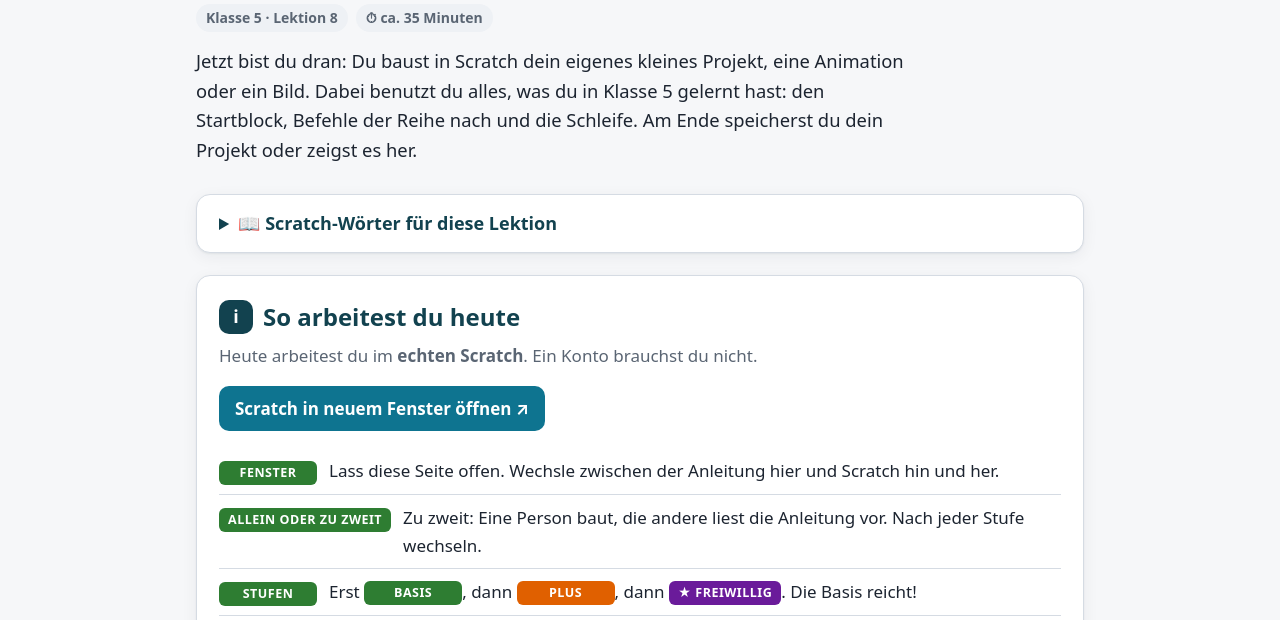
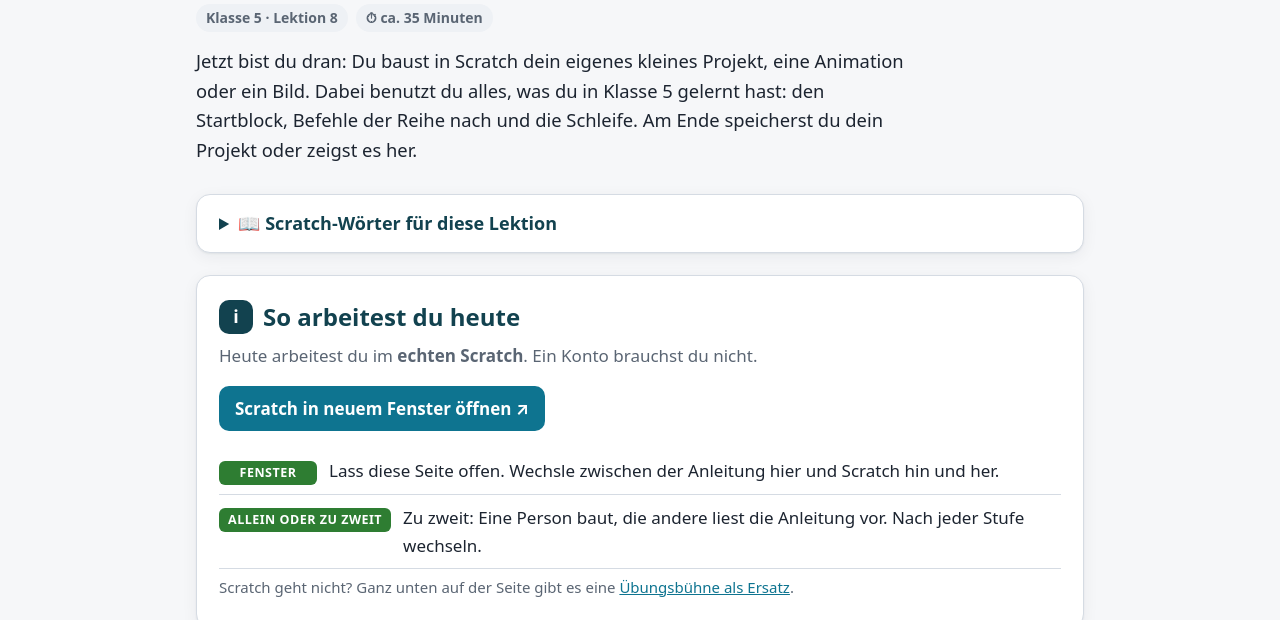
Before and after one commit to baumlaube/scratch-course, a plain HTML site: page k5/08-mein-projekt.html in a window 1280 px wide. Shown: the part 180-800 px from the top of the page. Drawn offline with Linux system fonts and the light colour scheme.

Commit message:
Stand 23.11.2026
Projektstand fd30850 Legende Basis/Plus/Freiwillig entfernt (Startseite, K5/08); Stufen direkt an den Projektaufgaben benannt

Co-Authored-By: Claude Opus 5.5 <noreply@anthropic.com>

```diff
--- a/k5/08-mein-projekt.html
+++ b/k5/08-mein-projekt.html
@@ -94,7 +94,6 @@
     <ul class="tasks">
       <li><span class="badge basis">Fenster</span><span>Lass diese Seite offen. Wechsle zwischen der Anleitung hier und Scratch hin und her.</span></li>
       <li><span class="badge basis">Allein oder zu zweit</span><span>Zu zweit: Eine Person baut, die andere liest die Anleitung vor. Nach jeder Stufe wechseln.</span></li>
-      <li><span class="badge basis">Stufen</span><span>Erst <span class="badge basis">Basis</span>, dann <span class="badge plus">Plus</span>, dann <span class="badge expedition">★ Freiwillig</span>. Die Basis reicht!</span></li>
     </ul>
     <p class="note">Scratch geht nicht? Ganz unten auf der Seite gibt es eine <a href="#ersatz">Übungsbühne als Ersatz</a>.</p>
   </section>
@@ -126,7 +125,7 @@
 
   <details class="card idee" id="idee-tanz">
     <summary>💃 Idee A: Die Tanz-Show</summary>
-    <h3><span class="badge basis">Basis</span> Die Katze tanzt</h3>
+    <h3><span class="badge basis">Basis</span> Die Katze tanzt <span class="chip">Das reicht schon!</span></h3>
     <ol class="howto">
       <li>Zieh <em>Wenn ⚑ angeklickt wird</em> auf die Fläche. Darunter: <em>gehe zu x: 0 y: 0</em> und <em>setze Richtung auf 90 Grad</em>. So fängt die Katze immer gleich an.</li>
       <li>Die Katze sagt etwas: <em>sage Schaut mal! für 2 Sekunden</em>.</li>
@@ -134,10 +133,10 @@
       <li>Zum Schluss: <em>sage Tada! für 2 Sekunden</em>. Klick auf ⚑.</li>
     </ol>
     <div data-script='["flag",["goto",0,0],["dir",90],["say","Schaut mal!",2],["repeat",10,[["right",15],["wait",0.3],["left",15],["costume"],["wait",0.3]]],["say","Tada!",2]]' data-small></div>
-    <h3><span class="badge plus">Plus</span> Eine Pirouette</h3>
+    <h3><span class="badge plus">Plus</span> Eine Pirouette <span class="chip">wenn die Basis läuft</span></h3>
     <p>Setz nach der Schleife eine <strong>zweite</strong> Schleife: <em>wiederhole 24 mal</em>, darin <em>drehe dich ↻ um 15 Grad</em>.
       Überleg: Wie weit dreht sich die Katze insgesamt? (24 × 15 = ?)</p>
-    <h3><span class="badge expedition">★ Freiwillig</span> Mehr Show</h3>
+    <h3><span class="badge expedition">★ Freiwillig</span> Mehr Show <span class="chip">wenn du noch Zeit hast</span></h3>
     <ul>
       <li>Unten rechts auf <strong>Bühnenbild wählen</strong> klicken und einen Hintergrund aussuchen.</li>
       <li>Die ganze Tanz-Schleife 3-mal wiederholen: eine Schleife in der Schleife!</li>
@@ -146,7 +145,7 @@
 
   <details class="card idee" id="idee-blume">
     <summary>🌸 Idee B: Die Blumenwiese</summary>
-    <h3><span class="badge basis">Basis</span> Eine Blume</h3>
+    <h3><span class="badge basis">Basis</span> Eine Blume <span class="chip">Das reicht schon!</span></h3>
     <ol class="howto">
       <li>Unten links auf <strong>Erweiterung hinzufügen</strong> klicken und <strong>Malstift</strong> wählen.</li>
       <li>Unter <em>Wenn ⚑ angeklickt wird</em>: <em>lösche alles</em>, <em>gehe zu x: 0 y: 0</em>, <em>setze Richtung auf 90 Grad</em>.</li>
@@ -154,10 +153,10 @@
       <li>Klick auf ⚑.</li>
     </ol>
     <div data-script='["flag",["clear"],["goto",0,0],["dir",90],["pendown"],["repeat",6,[["repeat",4,[["move",60],["right",90]]],["right",60]]]]' data-small></div>
-    <h3><span class="badge plus">Plus</span> Eine zweite Blume</h3>
+    <h3><span class="badge plus">Plus</span> Eine zweite Blume <span class="chip">wenn die Basis läuft</span></h3>
     <p>Hänge unten an: <em>schalte Stift aus</em>, <em>gehe zu x: 150 y: 50</em>, <em>schalte Stift ein</em> – und noch einmal die Blumen-Schleife.
       Mit <em>setze Stiftfarbe auf ●</em> (Malstift) bekommt die neue Blume eine andere Farbe.</p>
-    <h3><span class="badge expedition">★ Freiwillig</span> Die ganze Wiese</h3>
+    <h3><span class="badge expedition">★ Freiwillig</span> Die ganze Wiese <span class="chip">wenn du noch Zeit hast</span></h3>
     <ul>
       <li>Male eine dritte Blume – vielleicht aus Dreiecken oder Sechsecken.</li>
       <li>Male jeder Blume einen Stiel: Stift ein, <em>setze Richtung auf 180 Grad</em>, <em>gehe 100 er Schritt</em>.</li>
@@ -166,7 +165,7 @@
 
   <details class="card idee" id="idee-auftritt">
     <summary>👋 Idee C: Der Auftritt</summary>
-    <h3><span class="badge basis">Basis</span> Die Katze kommt auf die Bühne</h3>
+    <h3><span class="badge basis">Basis</span> Die Katze kommt auf die Bühne <span class="chip">Das reicht schon!</span></h3>
     <ol class="howto">
       <li>Unter <em>Wenn ⚑ angeklickt wird</em>: <em>gehe zu x: -180 y: 0</em> und <em>setze Richtung auf 90 Grad</em>. Die Katze steht jetzt links am Rand.</li>
       <li>Die Schleife: Die Katze läuft in die Mitte. Kostüm wechseln + kurz warten = Laufen.</li>
@@ -174,10 +173,10 @@
       <li>Klick auf ⚑.</li>
     </ol>
     <div data-script='["flag",["goto",-180,0],["dir",90],["repeat",18,[["move",10],["costume"],["wait",0.1]]],["say","Hallo, ich bin Mimi!",2]]' data-small></div>
-    <h3><span class="badge plus">Plus</span> Winken und Moonwalk</h3>
+    <h3><span class="badge plus">Plus</span> Winken und Moonwalk <span class="chip">wenn die Basis läuft</span></h3>
     <p>Hänge an: eine Schleife, in der die Katze 4-mal winkt (<em>wechsle zum nächsten Kostüm</em>, <em>warte 0.5 Sekunden</em>).
       Dann <em>sage Tschüss! für 2 Sekunden</em> – und eine Schleife mit <em>gehe -10 er Schritt</em>. Was passiert?</p>
-    <h3><span class="badge expedition">★ Freiwillig</span> Ein Gespräch</h3>
+    <h3><span class="badge expedition">★ Freiwillig</span> Ein Gespräch <span class="chip">wenn du noch Zeit hast</span></h3>
     <ul>
       <li>Unten rechts auf <strong>Figur wählen</strong> klicken und eine zweite Figur holen. Gib ihr auch ein Skript mit <em>Wenn ⚑ angeklickt wird</em>.</li>
       <li>Die zweite Figur antwortet: Erst <em>warte</em>, bis die Katze fertig gesprochen hat, dann <em>sage</em>.</li>
```
Also changed, not shown: index.html (+0 -5 lines).
